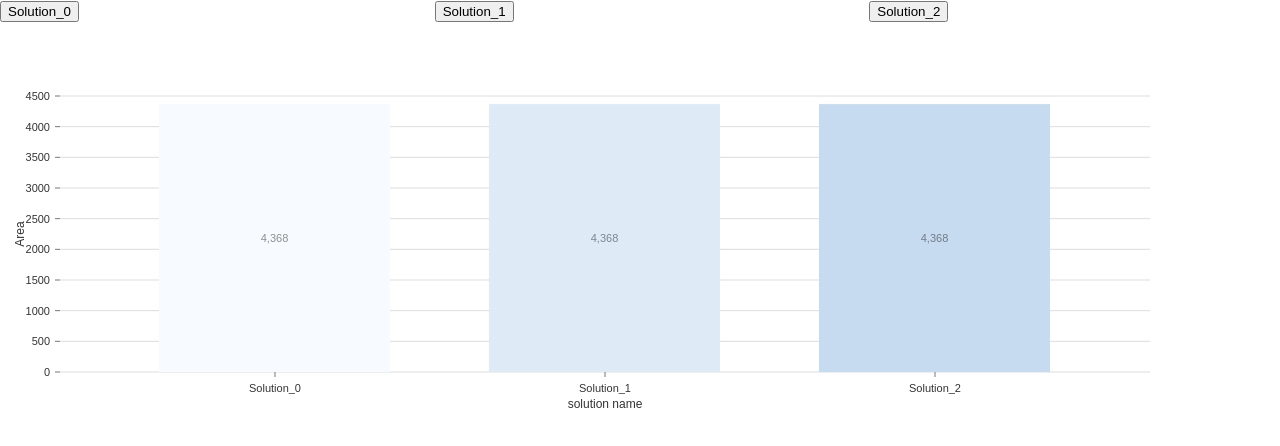
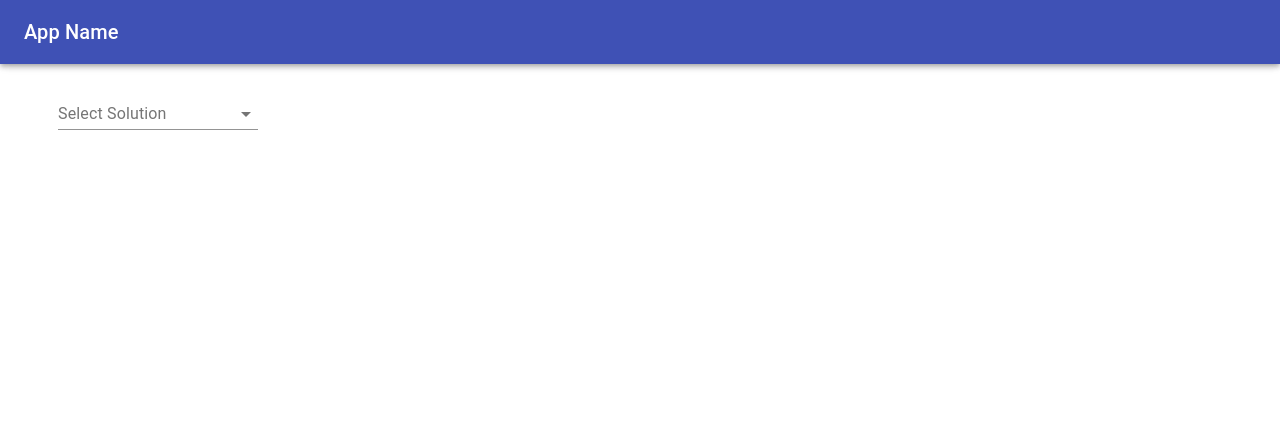
Before and after one commit to yar2nman/fivchrts, a React (Create React App) app: page / in a window 1280 px wide. Shown: the top 446 px of the page. Built offline with nearby package versions, Linux system fonts and the light colour scheme.

Commit message:
feat: Added charts wrappers and removed _ in text and changed charts colors

```diff
--- a/src/App.css
+++ b/src/App.css
@@ -36,11 +36,14 @@
     transform: rotate(360deg);
   }
 }
-
 .Mydiv {
   /* width: 600px; */
   height: 400px;
-  background-color: white;
   margin-left: 3px;
   margin-bottom: 2px;
+  margin-bottom: 35px !important;
 }
+.test {
+  width: 100%;
+  height: 100%;
+}
--- a/src/App.js
+++ b/src/App.js
@@ -6,19 +6,47 @@ import MyResponsivePie from './chartsRoot/PiChart';
 
 import { makeStyles } from '@material-ui/core/styles';
 import Grid from '@material-ui/core/Grid';
+import ChartWrapper from './components/ChartWrapper';
+import { AppBar, Container, FormControl, InputLabel, MenuItem, Paper, Select, Toolbar, Typography } from '@material-ui/core';
 
+const getName = (str = '') => {
+  return str.split('_').map(word => word.charAt(0).toUpperCase() + word.slice(1))
+  .join(' ');
+}
 const useStyles = makeStyles((theme) => ({
   root: {
     flexGrow: 2,
+    maxWidth: "100%",
+    padding: "74px 50px",
   },
   paper: {
     padding: theme.spacing(2),
     margin: 3,
     textAlign: 'center',
     color: theme.palette.text.secondary,
-  }
+  },
+  formControl: {
+    margin: theme.spacing(1),
+    marginBottom: theme.spacing(6),
+    minWidth: 200,
+  },
+  selectEmpty: {
+    marginTop: theme.spacing(2),
+  },
 }));
+const TopBar = () => {
+  const classes = useStyles();
 
+  return <>
+    <AppBar position="fixed" className={classes.appBar}>
+        <Toolbar>
+          <Typography variant="h6" noWrap>
+           App Name
+          </Typography>
+        </Toolbar>
+      </AppBar>
+  </>
+}
 function App() {
   const classes = useStyles();
 
@@ -34,10 +62,6 @@ function App() {
 
   const [consumption_breakdown, setconsumption_breakdown] = useState({});
 
-  const monclick = (childdata) => {
-    let solutionName = childdata?.data?.name
-    myonclick(solutionName)
-  }
 
   const myonclick = (solution_name) => {
     let solution = data.find(x => x.solution_name === solution_name)
@@ -63,7 +87,7 @@ function App() {
       let pc = [];
       for (const [key, vlaue] of Object.entries(solution.reports.economic_report.project_cost)) {
         if (key !== 'total') {
-          pc.push({ 'id': key, 'label': key, 'value': vlaue.cost, 'ratio': vlaue.ratio });
+          pc.push({ 'id': getName(key), 'label': key, 'value': vlaue.cost, 'ratio': vlaue.ratio });
         }
         setproject_cost(pc);
       }
@@ -72,7 +96,7 @@ function App() {
     function settable1soft_costs() {
       let t1sc = [];
       for (const [key, vlaue] of Object.entries(solution.reports.economic_report.table_1_soft_costs)) {
-        t1sc.push({ 'id': key, 'label': key, 'value': vlaue.cost, 'ratio': vlaue.ratio });
+        t1sc.push({ 'id': getName(key), 'label': key, 'value': vlaue.cost, 'ratio': vlaue.ratio });
         settable_1_soft_costs(t1sc);
       }
     }
@@ -80,7 +104,7 @@ function App() {
     function settable2pre_construction() {
       let t2pc = [];
       for (const [key, vlaue] of Object.entries(solution.reports.economic_report.table_2_pre_construction)) {
-        t2pc.push({ 'id': key, 'label': key, 'value': vlaue.cost, 'ratio': vlaue.ratio });
+        t2pc.push({ 'id': getName(key), 'label': key, 'value': vlaue.cost, 'ratio': vlaue.ratio });
         settable_2_pre_construction(t2pc);
       }
     }
@@ -97,7 +121,7 @@ function App() {
     function setConsumptionBreakdown() {
       let cb = [];
       for (const [key, vlaue] of Object.entries(solution.reports.environmental_report.energy_consumtion.consumption_breakdown)) {
-        cb.push({ 'id': key, 'label': key, 'value': vlaue.total_kWh_year, 'normalized': vlaue.normalised_kWh_year_m2 });
+        cb.push({ 'id': getName(key), 'label': key, 'value': vlaue.total_kWh_year, 'normalized': vlaue.normalised_kWh_year_m2 });
         setconsumption_breakdown(cb);
       }
     }
@@ -127,84 +151,92 @@ function App() {
     getData()
   }, [])
   return (
+    <>
+    <TopBar/>
     <div className={classes.root}>
-      <Grid container spacing={3}>
-
-        {
-          data && data?.length > 0 && data.map((solution, index) => {
-            return (
-              <Grid item xs={12} sm={6} md={4} key={index}>
-                <button onClick={() => myonclick(solution?.solution_name)}>{solution?.solution_name}</button>
-
-              </Grid>
-            )
-          })
+        {data && data?.length > 0 &&
+              <FormControl className={classes.formControl}>
+                <InputLabel id="solutions-select-label">Select Solution</InputLabel>
+                <Select
+                  labelId="solutions-select-label"
+                  id="solutions-select"
+                  value={solution?.solution_name}
+                  onChange={d => myonclick(d.target.value)}
+                >
+                  {data.map((item) =>
+                    <MenuItem value={item.solution_name}
+                     key={item}>{getName(item.solution_name)}</MenuItem>
+                  )}
+                </Select>
+              </FormControl>
         }
-
-
-        {data && data?.length > 0 &&
-          <Grid item xs={12} className='Mydiv'>
-              <MyResponsiveBar className={classes.paper} data={data.map((item) => {
-                let v = {
-                  'name': item.solution_name,
-                  'area': item.reports.units_report.table_1.total_built_area,
-                  'nla': item.reports.units_report.table_1.nla,
-                  'efficiency': item.reports.units_report.table_1.efficiency
-                }
-                return v
-              })} keys={['area']} indexby={'name'} ytitle={'Area'} xtitle={'solution name'} showLegends={false} isHorizontal={false} myonclick={monclick} />
-          </Grid>
-        }
+      <Grid  container spacing={3}>
         {/* Economic cost */}
         {/* Cost breakdown */}
         {project_cost && project_cost?.length > 0 &&
-          <Grid item xs={12} sm={6} className='Mydiv'>
+          <Grid item xs={12} sm={6} lg={4}  className='Mydiv'>
+            <ChartWrapper>
             <MyResponsivePie data={project_cost} />
+            </ChartWrapper>
           </Grid>
         }
 
         {project_cost && project_cost?.length > 0 &&
-          <Grid item xs={12} sm={6} className='Mydiv'>
+          <Grid item xs={12} sm={6} lg={4} className='Mydiv'>
+            <ChartWrapper>
             <MyResponsiveBar data={project_cost} keys={['ratio']} indexby={'id'}  ytitle={'cost %'} xtitle={'cost item'} showLegends={false} isHorizontal={false} />
+            </ChartWrapper>
           </Grid>
         }
 
         {table_1_soft_costs && table_1_soft_costs?.length > 0 &&
-          <Grid item xs={12} sm={6} className='Mydiv'>
+
+          <Grid item xs={12} sm={6} lg={4} className='Mydiv'>
+            <ChartWrapper>
             <MyResponsiveBar data={table_1_soft_costs} keys={['value']} indexby={'id'} ytitle={''} xtitle={'Soft Costs'} showLegends={false} isHorizontal={true}
             margin={{top: 50, right: 30, bottom: 50, left: 100 }} />
+            </ChartWrapper>
           </Grid>
         }
 
         {table_2_pre_construction && table_2_pre_construction?.length > 0 &&
-          <Grid item xs={12} sm={6} className='Mydiv'>
+          <Grid item xs={12} sm={6} lg={4} className='Mydiv'>
+            <ChartWrapper>
             <MyResponsiveBar data={table_2_pre_construction} keys={['value']} indexby={'id'} ytitle={''} xtitle={'Pre-construction cost'} showLegends={false} isHorizontal={false} />
+            </ChartWrapper>
           </Grid>
         }
         {table_3_construction && table_3_construction?.length > 0 &&
-          <Grid item xs={12} sm={6} className='Mydiv'>
+          <Grid item xs={12} sm={6} lg={4} className='Mydiv'>
+            <ChartWrapper>
             <MyResponsiveBar data={table_3_construction} keys={['value']} indexby={'id'} ytitle={''} xtitle={'Construction Cost'} showLegends={false} isHorizontal={false} />
+            </ChartWrapper>
           </Grid>
         }
         {/* Income */}
         {/* Net Zero Building */}
         {/* Energy Consumption */}
         {consumption_breakdown && consumption_breakdown?.length > 0 &&
-          <Grid item xs={12} sm={6} className='Mydiv'>
-            <MyResponsivePie data={consumption_breakdown} colors={{scheme: 'greens'}} showLegends={false} isHorizontal={false} />
+          <Grid item xs={12} sm={6} lg={4} className='Mydiv'>
+            <ChartWrapper>
+            <MyResponsivePie data={consumption_breakdown} showLegends={false} isHorizontal={false} />
+            </ChartWrapper>
             </Grid>
       }
         {consumption_breakdown && consumption_breakdown?.length > 0 &&
-          <Grid item xs={12} sm={6} className='Mydiv'>
+          <Grid item xs={12} sm={6} lg={4} className='Mydiv'>
+            <ChartWrapper>
             <MyResponsivePie data={consumption_breakdown.map((v) => {
               return {'id': v.id, 'label': v.label, 'value': v.normalized}
-             })} colors={{scheme: 'greens'}} showLegends={false} isHorizontal={false} />
+             })} showLegends={false} isHorizontal={false} />
+            </ChartWrapper>
             </Grid>
       }
         {/* Life Cycle Carbon */}
     </Grid>
 
     </div>
+    </>
   );
 }
 
--- a/src/barchart.js
+++ b/src/barchart.js
@@ -1,7 +1,7 @@
 import React from 'react';
 
 import { ResponsiveBar } from '@nivo/bar'
-
+import { colorSchema } from './utils';
 // make sure parent container have a defined height when using
 // responsive component, otherwise height will be 0 and
 // no chart will be rendered.
@@ -19,7 +19,7 @@ const MyResponsiveBar = ({ data, keys, indexby, ytitle, xtitle, showLegends, isH
         layout={isHorizontal? "horizontal": "vertical"}
         valueScale={{ type: 'linear' }}
         indexScale={{ type: 'band', round: true }}
-        colors={colors || { scheme: 'blues'}}
+        colors={colors || { scheme: colorSchema}}
         colorBy="indexValue"
         axisBottom={{
             tickSize: 5,
--- a/src/chartsRoot/PiChart.js
+++ b/src/chartsRoot/PiChart.js
@@ -1,7 +1,7 @@
 import React from "react";
 
 import { ResponsivePie } from '@nivo/pie'
-
+import {colorSchema} from  './../utils';
 
 const MyResponsivePie = ({ data, colors /* see data tab */ }) => (
     <ResponsivePie
@@ -16,7 +16,7 @@ const MyResponsivePie = ({ data, colors /* see data tab */ }) => (
         cornerRadius={3}
         activeOuterRadiusOffset={8}
         borderWidth={1}
-        colors={colors || { scheme: 'reds' }}
+        colors={colors || { scheme: colorSchema }}
         borderColor={{
             from: 'color',
             modifiers: [
--- /dev/null
+++ b/src/components/ChartWrapper.js
@@ -0,0 +1,24 @@
+import React from 'react';
+import { makeStyles } from '@material-ui/core/styles';
+
+
+const useStyles = makeStyles((theme) => ({
+    root: {
+        height: '100%',
+        width: '100%',
+        boxShadow: theme.shadows[2],
+        borderRadius: theme.spacing(1),
+        backgroundColor: 'white',
+    }
+}))
+
+const ChartWrapper = ({children, name}) => {
+    const classes = useStyles();
+    return <>
+    <div className={classes.root}>
+    {children}
+    </div>
+    </>
+}
+
+export default ChartWrapper;
--- /dev/null
+++ b/src/utils.js
@@ -0,0 +1 @@
+export const colorSchema = 'accent';
```
